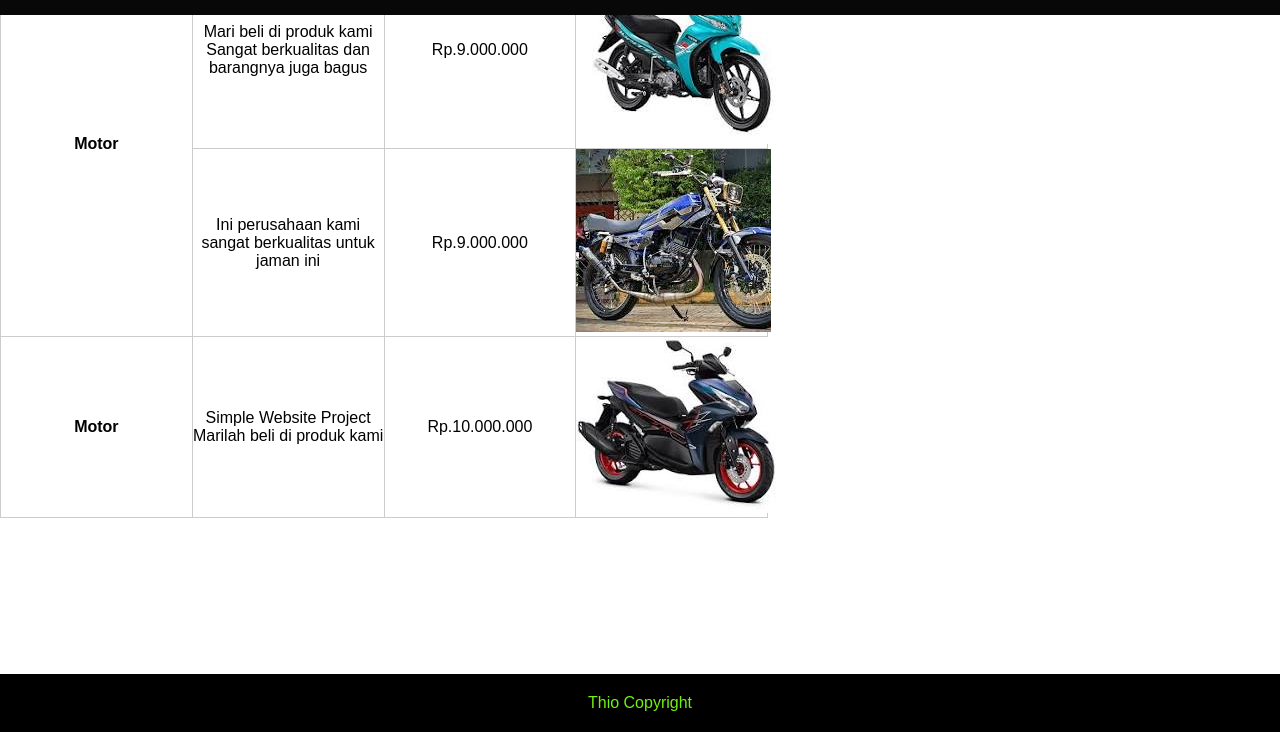
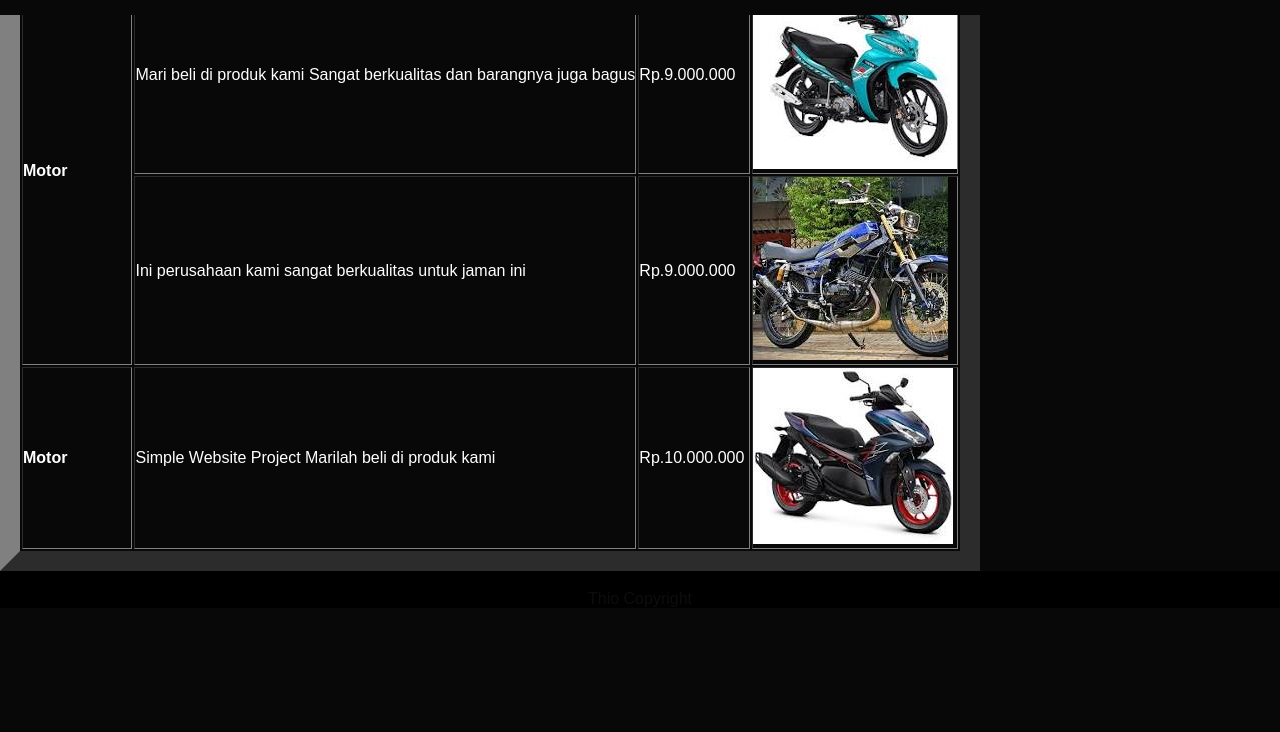
Before and after one commit to thiopwk/thiolayout, a plain HTML site: page product.html in a window 1280 px wide. Shown: the part 68-800 px from the top of the page. Drawn offline with Linux system fonts and the light colour scheme.

Commit message:
layout update

```diff
--- a/Product.css
+++ b/Product.css
@@ -86,6 +86,18 @@
     color: rgb(3, 3, 3);
   }
 
+  .dropdown-content {
+    color: white;
+  }
+
+  .card {
+    color: white;
+  }
+
+  .dropdown {
+    color: white;
+  }
+
   .img-content {
     padding-top: 50px;
     margin-right: 90px;
--- a/product.html
+++ b/product.html
@@ -4,7 +4,7 @@
     <meta charset="UTF-8">
     <meta name="viewport" content="width=device-width, initial-scale=1.0">
     <title>Document</title>
-    <link rel="stylesheet" href="contact.css">
+    <link rel="stylesheet" href="Product.css">
 </head>
 <body>
     <div class="navbar">
```
Also changed, not shown: Slice.html (+2 -2 lines).
